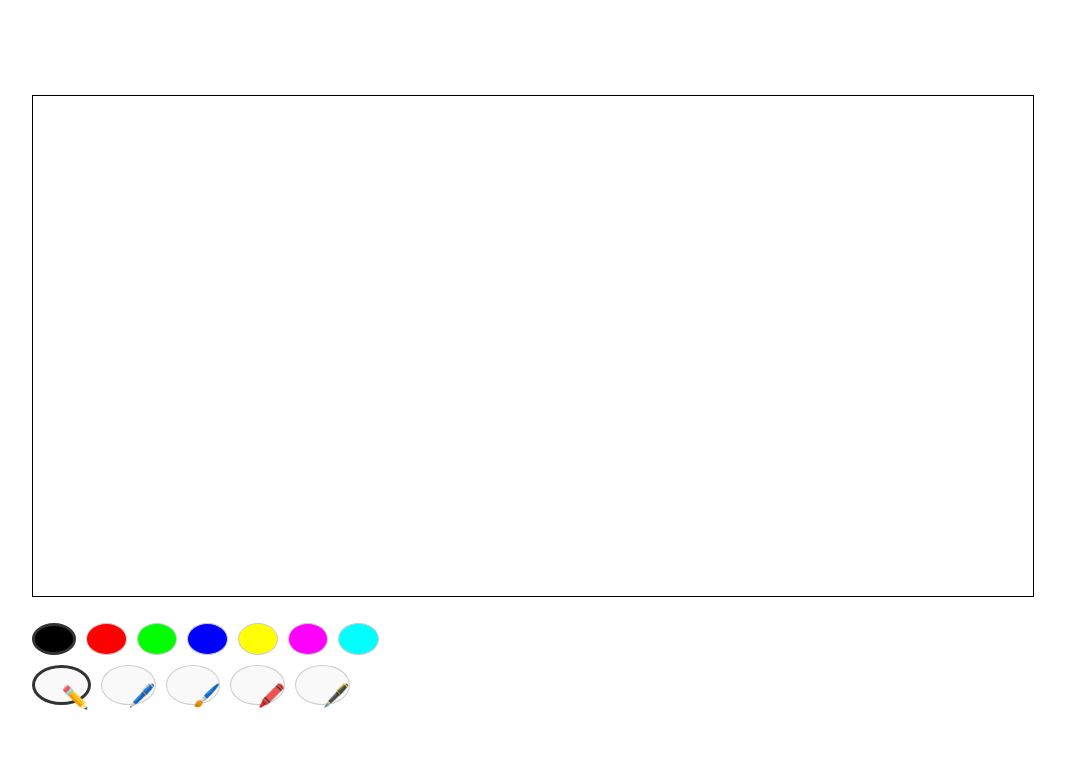
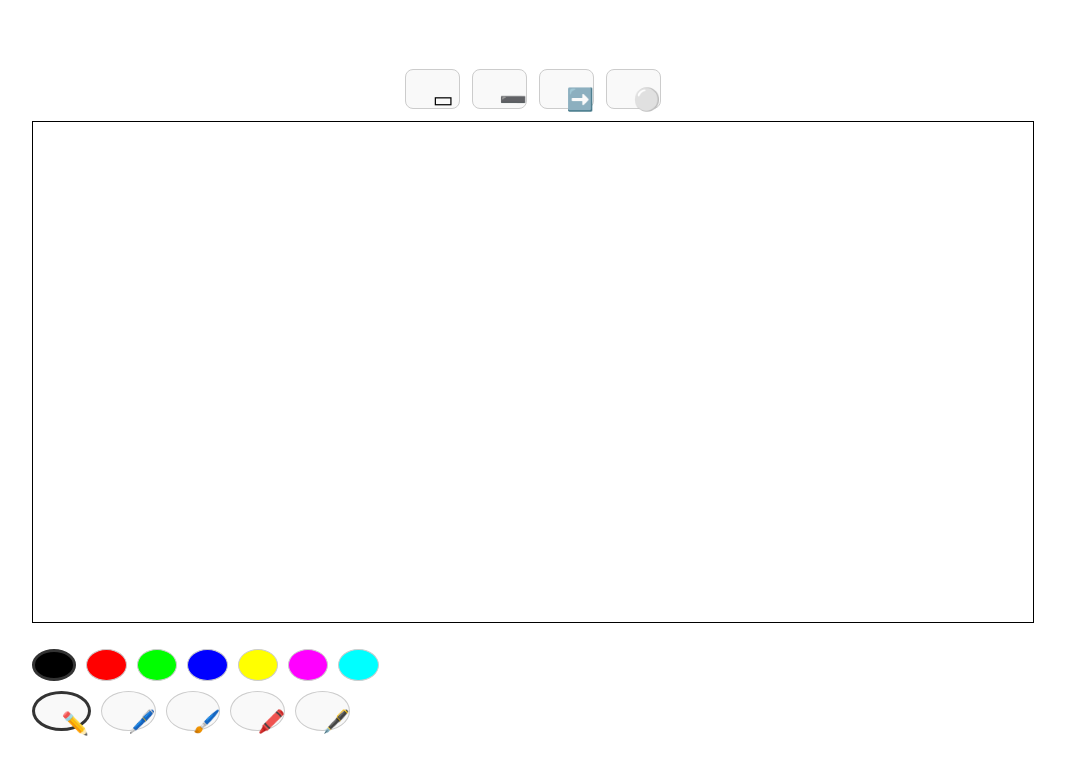
Before and after one commit to SuryanshBisht/vibe-board, a React (Vite) app: page / in a window 1280 px wide. Shown: the top 774 px of the page, without its empty margins (107-1172 px from the left). Built offline with nearby package versions, Linux system fonts and the light colour scheme.

Commit message:
shape-menu-added

```diff
--- a/src/components/Canvas.jsx
+++ b/src/components/Canvas.jsx
@@ -1,8 +1,9 @@
-import React, { useRef, useEffect } from 'react';
+import React, { useRef, useEffect, useState } from 'react';
 import PropTypes from 'prop-types';
 import ColorMenu from './ColorMenu';
 import BrushMenu from './BrushMenu';
-import draw from '../utilities/draw_function';
+import ShapeMenu from './ShapeMenu';
+import {draw_shape} from '../utilities/draw_function';
 
 const MAX_HISTORY = 10;
 
@@ -12,6 +13,9 @@ const Canvas = ({ width, height }) => {
   const isDrawingRef = useRef(false);
   const historyRef = useRef([]);
   const historyStepRef = useRef(-1);
+  const [selectedShape, setSelectedShape] = useState(null);
+  const startSelect = useRef(null);
+  const endSelect = useRef(null);
 
   useEffect(() => {
     const context = canvasRef.current.getContext('2d', { willReadFrequently: true });
@@ -80,6 +84,10 @@ const Canvas = ({ width, height }) => {
 
   const handleMouseDown = (e) => {
     isDrawingRef.current = true;
+    if(selectedShape){
+      startSelect.current=[e.nativeEvent.offsetX, e.nativeEvent.offsetY];
+      return;
+    }
     const ctx = contextRef.current;
     ctx.beginPath();
     ctx.moveTo(e.nativeEvent.offsetX, e.nativeEvent.offsetY);
@@ -87,13 +95,26 @@ const Canvas = ({ width, height }) => {
 
   const handleMouseMove = (e) => {
     if (!isDrawingRef.current) return;
+    if(selectedShape){
+      endSelect.current=[e.nativeEvent.offsetX, e.nativeEvent.offsetY];
+      // Restore the canvas to the last saved state before drawing the shape
+      const ctx = contextRef.current;
+      if (historyRef.current.length > 0) {
+        ctx.putImageData(historyRef.current[historyStepRef.current], 0, 0);
+      }
+
+      draw_shape(contextRef.current, selectedShape, startSelect.current, endSelect.current);
+      return;
+    }
     const ctx = contextRef.current;
     ctx.lineTo(e.nativeEvent.offsetX, e.nativeEvent.offsetY);
     ctx.stroke();
   };
 
-  const handleMouseUp = () => {
+  const handleMouseUp = (e) => {
     // if (!isDrawingRef.current) return;
+    endSelect.current=[e.nativeEvent.offsetX, e.nativeEvent.offsetY];
+    console.log('Drawing in the range at:', startSelect.current, endSelect.current);
     isDrawingRef.current = false;
     saveHistory();
   };
@@ -106,6 +127,7 @@ const Canvas = ({ width, height }) => {
 
   return (
     <>
+      <ShapeMenu selectedShape={selectedShape} onSelectShape={setSelectedShape} />
       <canvas
         ref={canvasRef}
         id="whiteboard-canvas"
--- /dev/null
+++ b/src/components/ShapeMenu.jsx
@@ -0,0 +1,41 @@
+import React from 'react';
+
+// Simple Unicode/emoji icons for demonstration
+const shapes = [
+  { name: 'Rectangle', icon: '▭' },
+  { name: 'Line', icon: '➖' },
+  { name: 'Arrow', icon: '➡️' },
+  { name: 'Ellipse', icon: '⚪' }
+];
+
+const ShapeMenu = ({ selectedShape, onSelectShape }) => (
+  <div style={{
+    display: 'flex',
+    gap: 12,
+    marginBottom: 12,
+    justifyContent: 'center',
+    alignItems: 'center'
+  }}>
+    {shapes.map(shape => (
+      <button
+        key={shape.name}
+        onClick={() => onSelectShape(shape.name)}
+        style={{
+          width: 40,
+          height: 40,
+          fontSize: 22,
+          border: selectedShape === shape.name ? '3px solid #333' : '1px solid #ccc',
+          borderRadius: '8px',
+          background: '#f9f9f9',
+          cursor: 'pointer'
+        }}
+        aria-label={`Select ${shape.name}`}
+        title={shape.name}
+      >
+        {shape.icon}
+      </button>
+    ))}
+  </div>
+);
+
+export default ShapeMenu;
--- a/src/utilities/draw_function.js
+++ b/src/utilities/draw_function.js
@@ -1,20 +1,53 @@
-const draw = (ctx, color = '#000000') => {
-    ctx.strokeStyle = color;
-    ctx.lineWidth = 10;
+export function draw_shape(ctx, shape, start, end) {
+  const x1 = start[0], y1 = start[1];
+  const x2 = end[0], y2 = end[1];
 
-    // Wall
-    ctx.strokeRect(75, 140, 150, 110);
-
-    // Door
-    ctx.fillRect(130, 190, 40, 60);
-
-    // Roof
-    ctx.beginPath();
-    ctx.moveTo(50, 140);
-    ctx.lineTo(150, 60);
-    ctx.lineTo(250, 140);
-    ctx.closePath();
-    ctx.stroke();
-    ctx.fillStyle = '#8B4513'; // Brown color for the roof
+  switch (shape) {
+    case 'Rectangle':
+      ctx.beginPath();
+      ctx.rect(Math.min(x1, x2), Math.min(y1, y2), Math.abs(x2 - x1), Math.abs(y2 - y1));
+      ctx.stroke();
+      break;
+    case 'Line':
+      ctx.beginPath();
+      ctx.moveTo(x1, y1);
+      ctx.lineTo(x2, y2);
+      ctx.stroke();
+      break;
+    case 'Arrow':
+      ctx.beginPath();
+      ctx.moveTo(x1, y1);
+      ctx.lineTo(x2, y2);
+      ctx.stroke();
+      // Arrow head
+      const angle = Math.atan2(y2 - y1, x2 - x1);
+      const headlen = 10;
+      ctx.beginPath();
+      ctx.moveTo(x2, y2);
+      ctx.lineTo(x2 - headlen * Math.cos(angle - Math.PI / 6), y2 - headlen * Math.sin(angle - Math.PI / 6));
+      ctx.moveTo(x2, y2);
+      ctx.lineTo(x2 - headlen * Math.cos(angle + Math.PI / 6), y2 - headlen * Math.sin(angle + Math.PI / 6));
+      ctx.stroke();
+      break;
+    case 'Ellipse':
+      ctx.beginPath();
+      const left = Math.min(x1, x2);
+      const top = Math.min(y1, y2);
+      const rectWidth = Math.abs(x2 - x1);
+      const rectHeight = Math.abs(y2 - y1);
+      const radius = Math.sqrt((x2 - x1) ** 2 + (y2 - y1) ** 2);
+      ctx.ellipse(
+        left + rectWidth / 2,
+        top + rectHeight / 2,
+        rectWidth / 2,
+        rectHeight / 2,
+        0,
+        0,
+        2 * Math.PI
+      );
+      ctx.stroke();
+      break;
+    default:
+      break;
+  }
 }
-export default draw;
```
